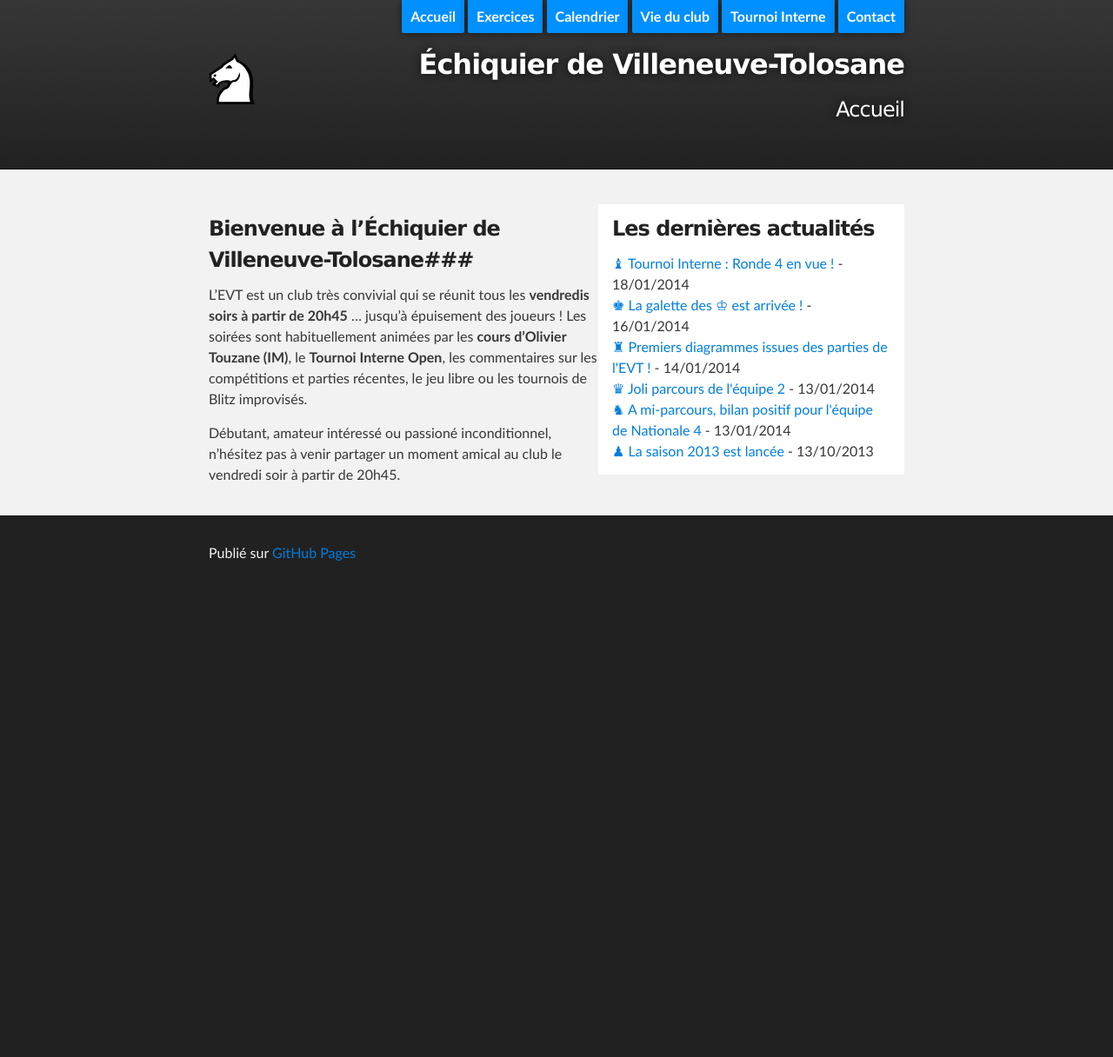
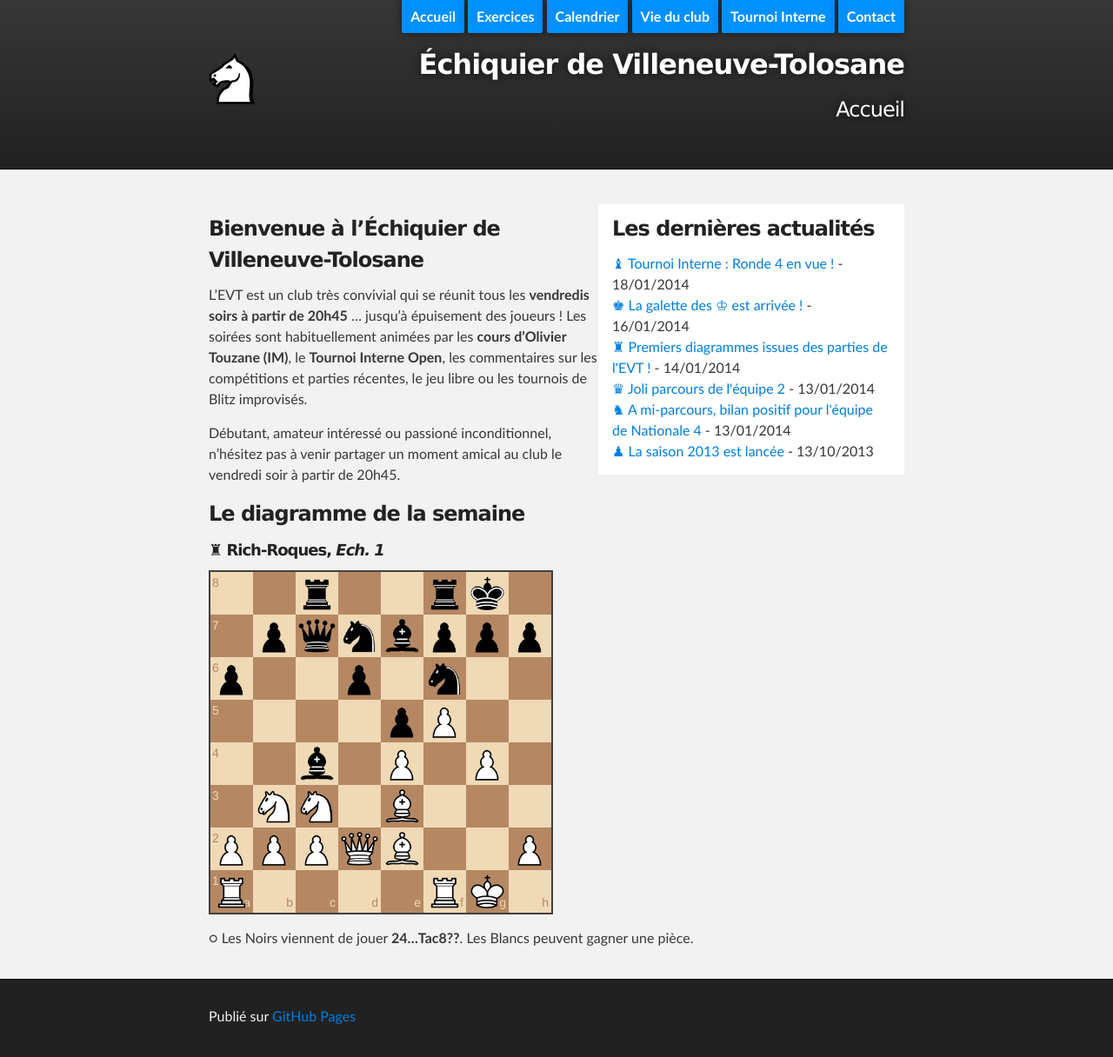
Before and after one commit to echiquier-villeneuve-tolosane/echiquier-villeneuve-tolosane.github.io, a Jekyll site: the page built from index.md, in a window 1280 px wide. Shown: the whole page at 87% size. Built offline with Jekyll 4.4.1, drawn with Linux system fonts in a browser that asks for light colours; nearby versions of some CDN libraries; before the commit the page ends 900 px from its top, so only the background shows below that.

Commit message:
Updated index.md

```diff
--- a/index.md
+++ b/index.md
@@ -5,8 +5,16 @@ title: Accueil
 published: true
 ---
 
-###Bienvenue à l'Échiquier de Villeneuve-Tolosane###
+### Bienvenue à l'Échiquier de Villeneuve-Tolosane ###
 
 L'EVT est un club très convivial qui se réunit tous les **vendredis soirs à partir de 20h45** ... jusqu'à épuisement des joueurs ! Les soirées sont habituellement animées par les **cours d'Olivier Touzane (IM)**, le **Tournoi Interne Open**, les commentaires sur les compétitions et parties récentes, le jeu libre ou les tournois de Blitz improvisés.
 
 Débutant, amateur intéressé ou passioné inconditionnel, n'hésitez pas à venir partager un moment amical au club le vendredi soir à partir de 20h45.
+
+### Le diagramme de la semaine ###
+
+##### &#9820;  **Rich-Roques**, _Ech. 1_
+
+`2r2rk1/1pqnbppp/p2p1n2/4pP2/2b1P1P1/1NN1B3/PPPQB2P/R4RK1 w - - 1 13`
+
+&#9675; Les Noirs viennent de jouer **24...Tac8??**. Les Blancs peuvent gagner une pièce.
```
